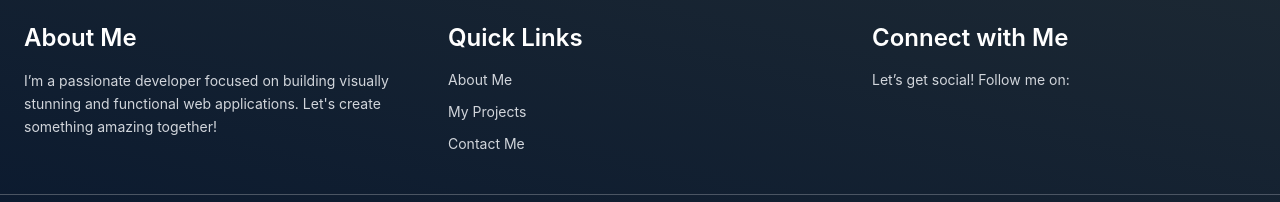
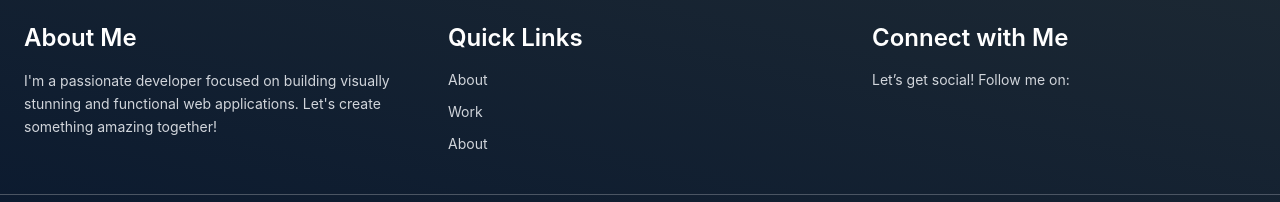
Before and after one commit to marcoshitaa/portfolio, a React (Create React App) app: page / in a window 1280 px wide. Shown: the part 1620-1822 px from the top of the page. Built offline with nearby package versions, Linux system fonts and the light colour scheme.

Commit message:
claves de traduccion faltantes

```diff
--- a/src/components/Footer.jsx
+++ b/src/components/Footer.jsx
@@ -1,28 +1,32 @@
 import React from "react";
+import { useTranslation } from 'react-i18next';
+
 
 const Footer = () => {
+
+  const { t } = useTranslation();
+
   return (
     <footer className="bg-gradient-to-tr from-[#0a192f] to-[#1c2833] text-gray-300 py-10">
       <div className="max-w-7xl mx-auto px-6 grid grid-cols-1 md:grid-cols-3 gap-10">
         {/* About Me Section */}
         <div>
-          <h2 className="text-2xl font-semibold text-white mb-4">About Me</h2>
+          <h2 className="text-2xl font-semibold text-white mb-4">{t("footer.headers.aboutMe")}</h2>
           <p className="text-sm leading-relaxed">
-            I’m a passionate developer focused on building visually stunning and functional web applications.
-            Let's create something amazing together!
+          {t("footer.content.aboutMe")}
           </p>
         </div>
 
         {/* Navigation Links */}
         <div>
-          <h2 className="text-2xl font-semibold text-white mb-4">Quick Links</h2>
+          <h2 className="text-2xl font-semibold text-white mb-4">{t("footer.headers.quickLinks")}</h2>
           <ul className="space-y-3 text-sm">
             <li>
               <a
                 href="#about"
                 className="hover:text-blue-500 transition-all duration-300 ease-in-out"
               >
-                About Me
+               {t("navbar.about")}
               </a>
             </li>
             <li>
@@ -30,7 +34,7 @@ const Footer = () => {
                 href="#projects"
                 className="hover:text-blue-500 transition-all duration-300 ease-in-out"
               >
-                My Projects
+                 {t("navbar.work")}
               </a>
             </li>
             <li>
@@ -38,7 +42,7 @@ const Footer = () => {
                 href="#contact"
                 className="hover:text-blue-500 transition-all duration-300 ease-in-out"
               >
-                Contact Me
+                 {t("navbar.about")}
               </a>
             </li>
           </ul>
@@ -46,8 +50,8 @@ const Footer = () => {
 
         {/* Social Media */}
         <div>
-          <h2 className="text-2xl font-semibold text-white mb-4">Connect with Me</h2>
-          <p className="text-sm mb-4">Let’s get social! Follow me on:</p>
+          <h2 className="text-2xl font-semibold text-white mb-4">{t("footer.headers.connect")}</h2>
+          <p className="text-sm mb-4">{t("footer.content.connect")}</p>
           <div className="flex space-x-5">
 
           {/* <a href="https://github.com/">GitHub</a> */}
@@ -68,7 +72,7 @@ const Footer = () => {
       {/* Divider and Copyright */}
       <div className="mt-10 border-t border-gray-600 pt-5 text-center">
         <p className="text-sm">
-          © {new Date().getFullYear()} <span className="text-blue-500">Marcos Hita</span>. All Rights Reserved.
+          © {new Date().getFullYear()} <span className="text-blue-500">{t("footer.copyright.name")}</span>{t("footer.copyright.rights")}
         </p>
       </div>
     </footer>
--- a/src/locales/en/translation.json
+++ b/src/locales/en/translation.json
@@ -89,6 +89,21 @@
         }
     },
     "footer": {
-
+        "headers": {
+            "aboutMe": "About Me",
+            "quickLinks": "Quick Links",
+            "connect": "Connect with Me"
+        },
+        "content": {
+            "aboutMe": "I'm a passionate developer focused on building visually stunning and functional web applications. Let's create something amazing together!",
+            "quickLinks": {
+                "": ""
+            },
+            "connect": "Let’s get social! Follow me on:"
+        },
+        "copyright": {
+            "name": "Marcos Hita",
+            "rights": ". All Rights Reserved."
+        }
     }
 }
```
